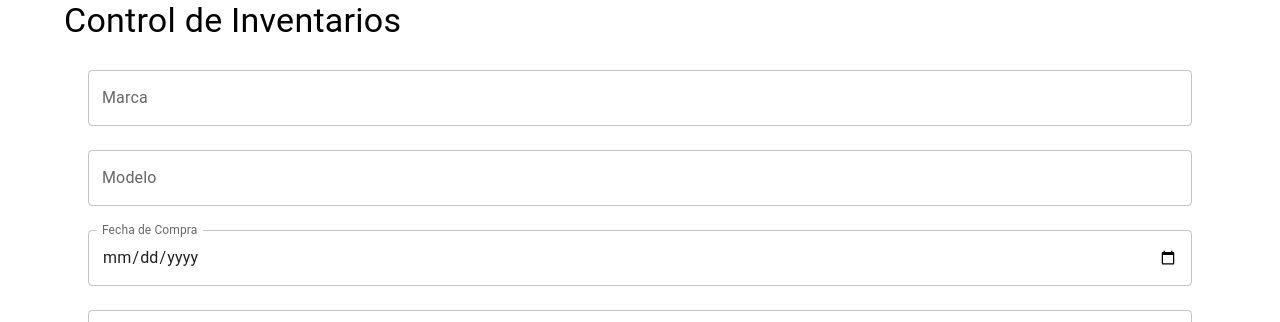
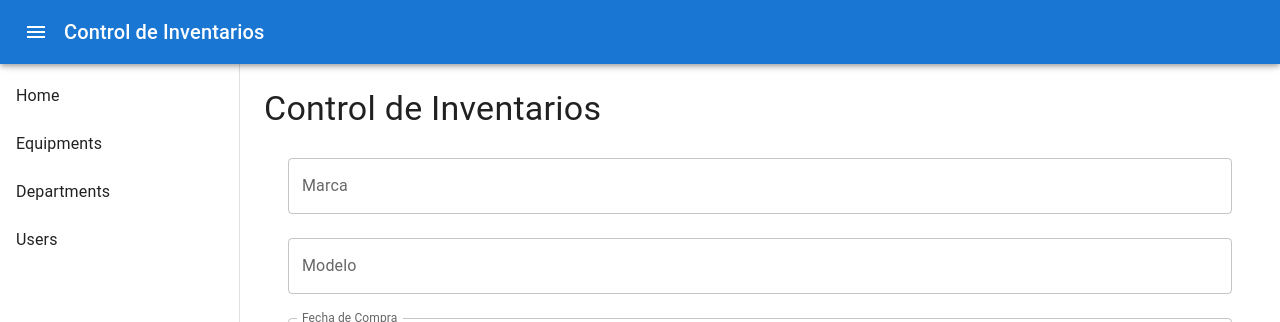
Before and after one commit to yayo1983/inventory_vanity_front, a React (Create React App) app: page / in a window 1280 px wide. Shown: the top 322 px of the page. Built offline with nearby package versions, Linux system fonts and the light colour scheme; no server answers.

Commit message:
agregada plantilla

```diff
--- a/package.json
+++ b/package.json
@@ -5,6 +5,7 @@
   "dependencies": {
     "@emotion/react": "^11.13.0",
     "@emotion/styled": "^11.13.0",
+    "@mui/icons-material": "^5.16.6",
     "@mui/material": "^5.16.6",
     "@testing-library/jest-dom": "^5.17.0",
     "@testing-library/react": "^13.4.0",
--- a/src/App.js
+++ b/src/App.js
@@ -1,19 +1,20 @@
 import React from 'react';
-import { Container, Typography } from '@mui/material';
+import { Typography } from '@mui/material';
 import EquipmentList from './components/EquipmentList';
 import EquipmentForm from './components/EquipmentForm';
 import { ToastContainer } from 'react-toastify';
+import Layout from './components/Layout';
 
 const App = () => {
   return (
-    <Container>
+    <Layout>
       <Typography variant="h4" gutterBottom>
         Control de Inventarios
       </Typography>
       <EquipmentForm />
       <EquipmentList />
       <ToastContainer />
-    </Container>
+    </Layout>
   );
 };
 
--- a/src/components/EquipmentList.js
+++ b/src/components/EquipmentList.js
@@ -13,6 +13,7 @@ import {
   InputLabel,
   MenuItem,
   FormControl,
+  TextField
 } from '@mui/material';
 import api from '../services/api';
 import { toast } from 'react-toastify';
@@ -20,19 +21,25 @@ import 'react-toastify/dist/ReactToastify.css';
 import { SharedContext } from '../SharedContext';
 
 const EquipmentList = () => {
-  const [equipment, setEquipment] = useState([]);
   const { sharedVariable, setSharedVariable } = useContext(SharedContext);
   const [open, setOpen] = useState(false);
+  const [openUpdateModal, setOpenUpdateModal] = useState(false);
   const [selectedEquipmentId, setSelectedEquipmentId] = useState(null);
   const [newDepartmentId, setNewDepartmentId] = useState('');
   const [newUserId, setNewUserId] = useState('');
   const [departments, setDepartments] = useState([]);
   const [users, setUsers] = useState([]);
+  const [updateFormData, setUpdateFormData] = useState({
+    brand: '',
+    model: '',
+    purchase_date: '',
+    supplier: '',
+    cost: '',
+  });
 
   const fetchEquipment = useCallback(async () => {
     try {
       const response = await api.get('/equipments/');
-      setEquipment(response.data);
       setSharedVariable(response.data);
     } catch (error) {
       console.error('Error fetching equipment:', error);
@@ -162,6 +169,32 @@ const EquipmentList = () => {
     setNewUserId('');
   };
 
+
+  const handleUpdateClose = () => {
+    setOpenUpdateModal(false);
+  };
+
+  const handleOpenUpdate = (equipment) => {
+    setUpdateFormData({
+      brand: equipment.brand,
+      model: equipment.model,
+      purchase_date: equipment.purchase_date,
+      supplier: equipment.supplier,
+      cost: equipment.cost,
+    });
+    setSelectedEquipmentId(equipment.id);
+    setOpenUpdateModal(true);
+  };
+
+  const handleChange = (e) => {
+    setUpdateFormData({
+      ...updateFormData,
+      [e.target.name]: e.target.value,
+    });
+  };
+
+
+
   return (
     <Container>
       <Table>
@@ -189,7 +222,9 @@ const EquipmentList = () => {
                 <TableCell>{item.cost}</TableCell>
                 <TableCell>{item.active ? 'Alta' : 'Baja'}</TableCell>
                 <TableCell>{item.user ? item.user : 'Sin usuario'}</TableCell>
-                <TableCell>{item.department ? item.department : 'Sin departamento'}</TableCell>
+                <TableCell>
+                  {item.department ? item.department : 'Sin departamento'}
+                </TableCell>
                 <TableCell>
                   <Button onClick={() => handleDelete(item.id)}>
                     Eliminar
@@ -200,6 +235,9 @@ const EquipmentList = () => {
                   </Button>
                   <Button onClick={() => handleActivate(item.id)}>
                     Dar de Alta
+                  </Button>
+                  <Button onClick={() => handleOpenUpdate(item)}>
+                    Actualizar
                   </Button>
                 </TableCell>
               </TableRow>
@@ -262,6 +300,68 @@ const EquipmentList = () => {
           </Button>
         </Box>
       </Modal>
+
+      <Modal open={openUpdateModal} onClose={() => setOpenUpdateModal(false)}>
+        <Box
+          sx={{
+            position: 'absolute',
+            top: '50%',
+            left: '50%',
+            transform: 'translate(-50%, -50%)',
+            bgcolor: 'background.paper',
+            boxShadow: 24,
+            p: 4,
+          }}
+        >
+          <h2>Actualizar Equipo</h2>
+          <FormControl fullWidth margin="normal">
+            <TextField
+              label="Marca"
+              name="brand"
+              value={updateFormData.brand}
+              onChange={handleChange}
+            />
+          </FormControl>
+          <FormControl fullWidth margin="normal">
+            <TextField
+              label="Modelo"
+              name="model"
+              value={updateFormData.model}
+              onChange={handleChange}
+            />
+          </FormControl>
+          <FormControl fullWidth margin="normal">
+            <TextField
+              label="Fecha de Compra"
+              name="purchase_date"
+              value={updateFormData.purchase_date}
+              onChange={handleChange}
+            />
+          </FormControl>
+          <FormControl fullWidth margin="normal">
+            <TextField
+              label="Proveedor"
+              name="supplier"
+              value={updateFormData.supplier}
+              onChange={handleChange}
+            />
+          </FormControl>
+          <FormControl fullWidth margin="normal">
+            <TextField
+              label="Costo"
+              name="cost"
+              value={updateFormData.cost}
+              onChange={handleChange}
+            />
+          </FormControl>
+          <Button onClick={handleReassign} color="primary" variant="contained">
+            Reasignar
+          </Button>
+          <Button onClick={handleUpdateClose} color="secondary" variant="contained">
+            Cancelar
+          </Button>
+        </Box>
+      </Modal>
     </Container>
   );
 };
--- /dev/null
+++ b/src/components/Layout.js
@@ -0,0 +1,67 @@
+import React from 'react';
+import {
+  AppBar,
+  Toolbar,
+  Typography,
+  Drawer,
+  List,
+  ListItem,
+  ListItemText,
+  CssBaseline,
+  Box,
+} from '@mui/material';
+import { Menu as MenuIcon } from '@mui/icons-material';
+
+const drawerWidth = 240;
+
+const Layout = ({ children }) => {
+  return (
+    <Box sx={{ display: 'flex' }}>
+      <CssBaseline />
+      <AppBar
+        position="fixed"
+        sx={{ zIndex: (theme) => theme.zIndex.drawer + 1 }}
+      >
+        <Toolbar>
+          <MenuIcon sx={{ mr: 2 }} />
+          <Typography variant="h6" noWrap>
+            Control de Inventarios
+          </Typography>
+        </Toolbar>
+      </AppBar>
+      <Drawer
+        variant="permanent"
+        sx={{
+          width: drawerWidth,
+          flexShrink: 0,
+          [`& .MuiDrawer-paper`]: {
+            width: drawerWidth,
+            boxSizing: 'border-box',
+          },
+        }}
+      >
+        <Toolbar />
+        <Box sx={{ overflow: 'auto' }}>
+          <List>
+            {['Home', 'Equipments', 'Departments', 'Users'].map(
+              (text, index) => (
+                <ListItem button key={text}>
+                  <ListItemText primary={text} />
+                </ListItem>
+              ),
+            )}
+          </List>
+        </Box>
+      </Drawer>
+      <Box
+        component="main"
+        sx={{ flexGrow: 1, bgcolor: 'background.default', p: 3 }}
+      >
+        <Toolbar />
+        {children}
+      </Box>
+    </Box>
+  );
+};
+
+export default Layout;
```
Also changed, not shown: 2 other files (tests, documents, lock files or other folders).
